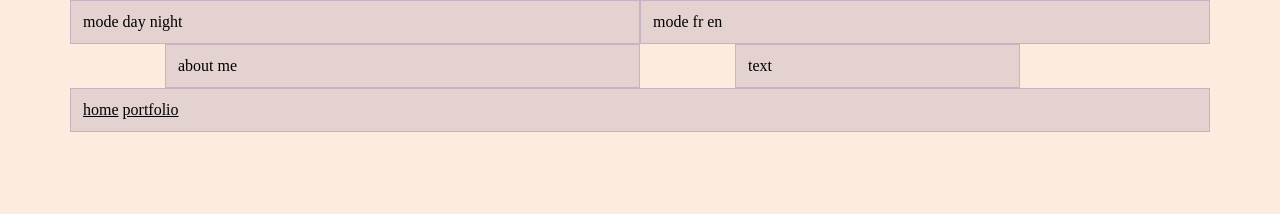
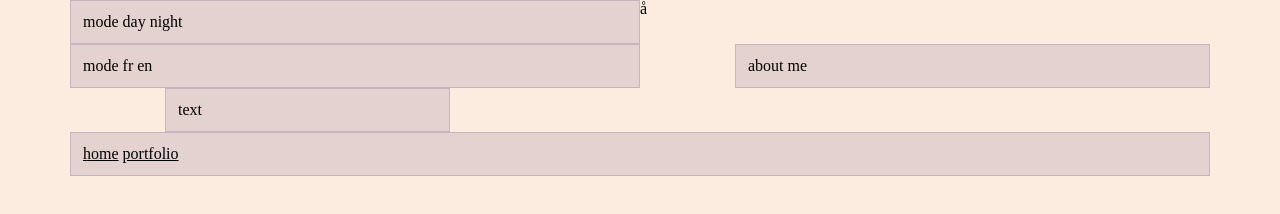
Before and after one commit to NinaToscanelli/portfolio, a website built with Parcel: page src/about.html in a window 1280 px wide. Built offline with nearby package versions, Linux system fonts and the light colour scheme.

```diff
--- a/src/about.html
+++ b/src/about.html
@@ -10,6 +10,7 @@
     <div class="container">
       <div class="row">
         <div class="col-6">mode day night</div>
+        å
         <div class="col-6">mode fr en</div>
         <div class="col-5 offset-1">about me</div>
         <div class="col-3 offset-1">text</div>
```
